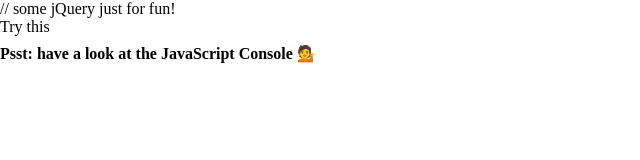
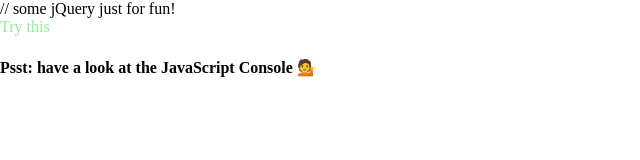
Before and after one commit to lcdonaldson/js-arrays, a plain HTML site: page index.html in a window 1280 px wide. Shown: the whole page, without its empty margins (0-640 px from the left). Drawn offline with nearby package versions, Linux system fonts and the light colour scheme.

Commit message:
Update index.html

```diff
--- a/index.html
+++ b/index.html
@@ -25,6 +25,11 @@
       font-weight: 600;
       margin: 0.5rem 0 0.5rem 0;
     }
+    #myDiv {
+      min-width: 2rem;
+      min-height: 2rem;
+      color: lightgreen;
+    }
   </style>
 <body>
   <div id="myDiv">Try this</div>
```
